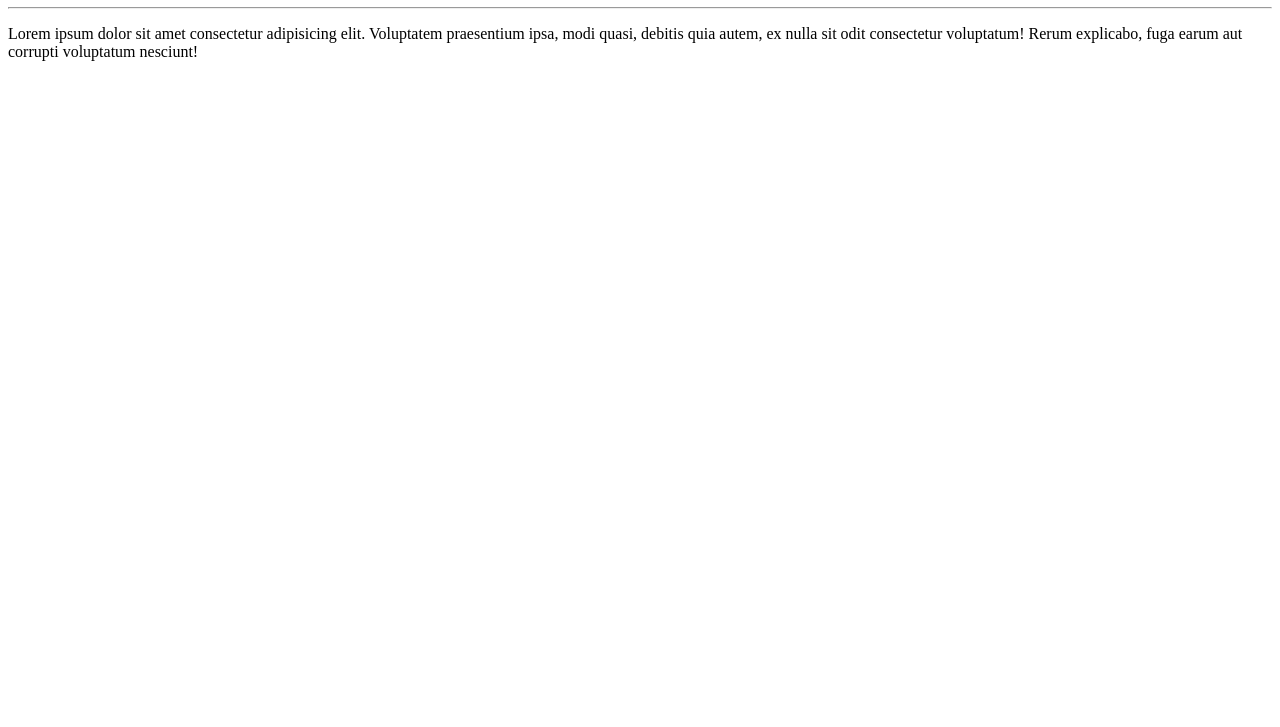
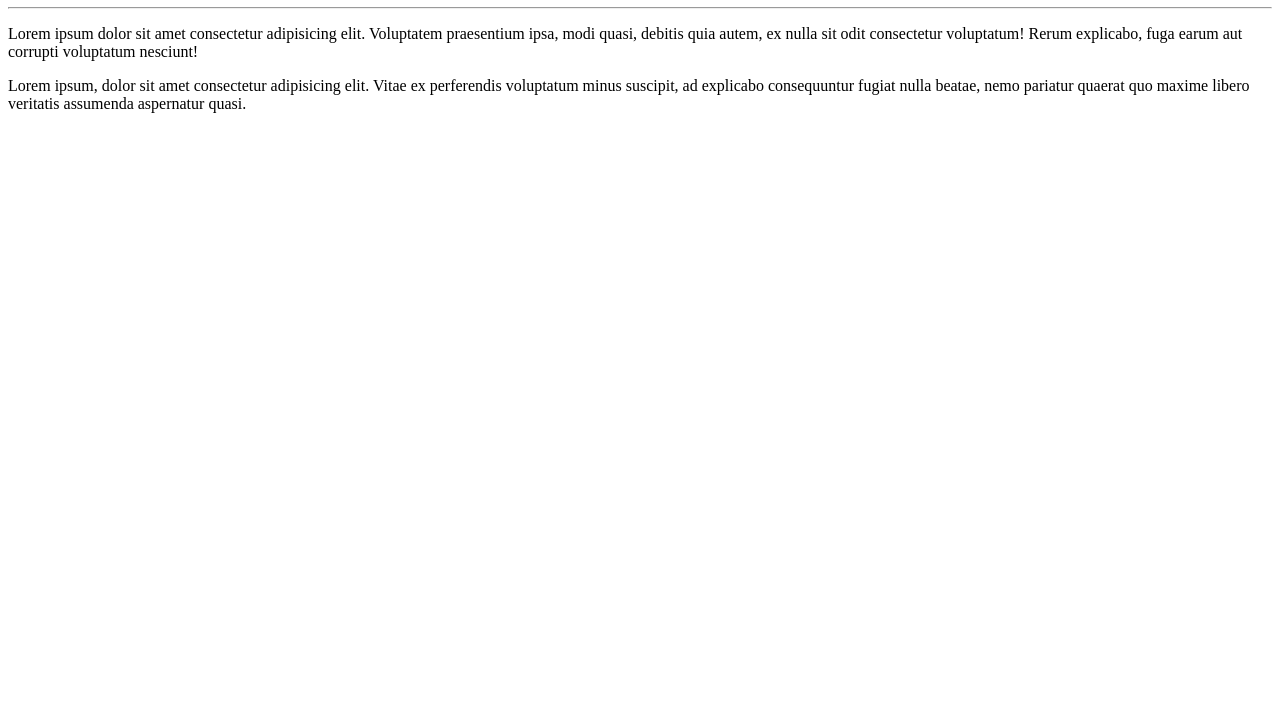
Before and after one commit to Guilherme1532/Hello, a plain HTML site: page site-ex/index.html in a window 1280 px wide. Shown: the part 73-800 px from the top of the page. Drawn offline with Linux system fonts and the light colour scheme.

Commit message:
Novo paragrafo adicionado

```diff
--- a/site-ex/index.html
+++ b/site-ex/index.html
@@ -10,5 +10,7 @@
     <h1>Olá, mundo!</h1>
     <hr>
     <p>Lorem ipsum dolor sit amet consectetur adipisicing elit. Voluptatem praesentium ipsa, modi quasi, debitis quia autem, ex nulla sit odit consectetur voluptatum! Rerum explicabo, fuga earum aut corrupti voluptatum nesciunt!</p>
+
+    <p>Lorem ipsum, dolor sit amet consectetur adipisicing elit. Vitae ex perferendis voluptatum minus suscipit, ad explicabo consequuntur fugiat nulla beatae, nemo pariatur quaerat quo maxime libero veritatis assumenda aspernatur quasi.</p>
 </body>
 </html>
```
